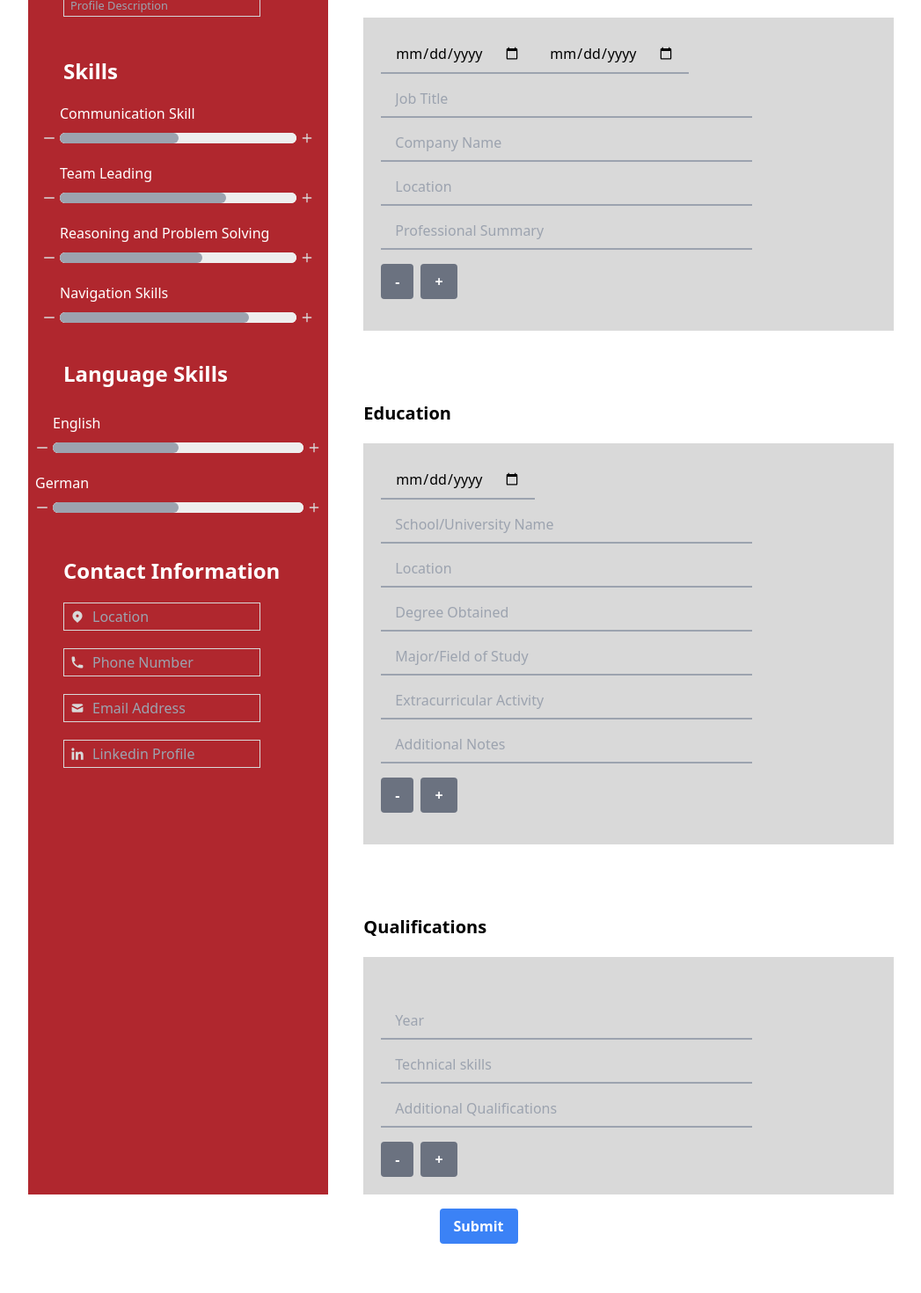
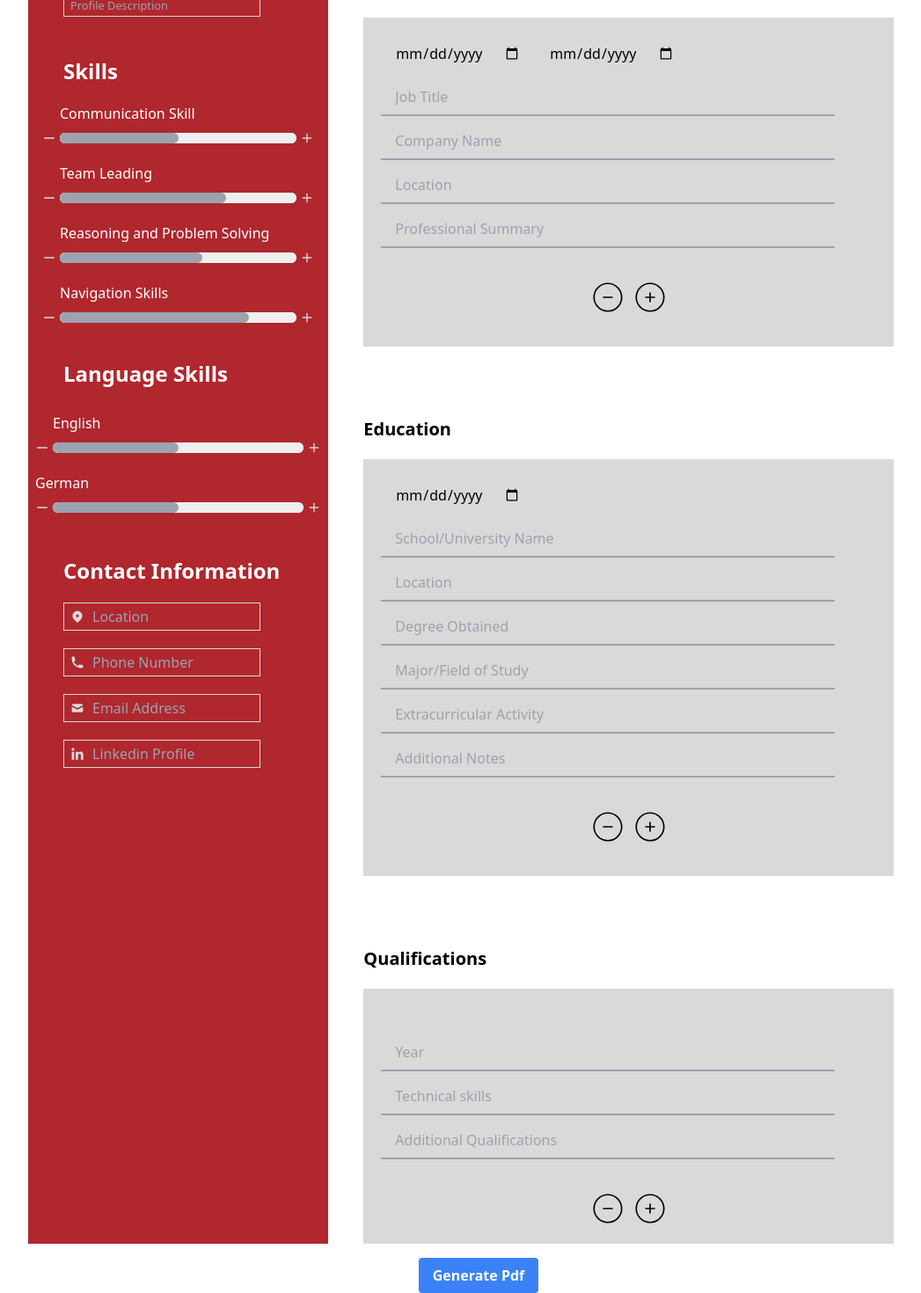
Before and after one commit to surovishimu/cv-project, a React (Vite) app: page / in a window 1280 px wide. Shown: the part 361-1831 px from the top of the page at 88% size, without its empty margins (96-1143 px from the left). Before the commit the page ends 1775 px from the top, so only its background shows below. Built offline with nearby package versions, Linux system fonts and the light colour scheme.

Commit message:
update pdf design

```diff
--- a/src/cv-form/CvForm.jsx
+++ b/src/cv-form/CvForm.jsx
@@ -1,6 +1,7 @@
 import { useState } from "react";
-import { LuPlus, LuPlusCircle } from "react-icons/lu";
-import { HiOutlineMinus, HiOutlineMinusCircle } from "react-icons/hi";
+import { LuPlus } from "react-icons/lu";
+import { HiOutlineMinus } from "react-icons/hi";
+import { CiCircleMinus, CiCirclePlus } from "react-icons/ci";
 import { HiUser } from "react-icons/hi2";
 import { HiOutlinePlus } from "react-icons/hi2";
 import { HiLocationMarker, HiPhone, HiMail } from "react-icons/hi";
@@ -344,7 +345,7 @@ const CvForm = () => {
                                             name={`experienceStart_${index}`}
                                             value={experience.experienceStart}
                                             onChange={(e) => handleChange(index, 'experienceStart', e.target.value, setExperienceFields)}
-                                            className="py-2 px-4 mb-2 border-b-2 border-gray-400 outline-none bg-customgray"
+                                            className="py-2 px-4 mb-2  bg-customgray"
                                         />
                                         <input
                                             type="date"
@@ -352,7 +353,7 @@ const CvForm = () => {
                                             name={`experienceEnd_${index}`}
                                             value={experience.experienceEnd}
                                             onChange={(e) => handleChange(index, 'experienceEnd', e.target.value, setExperienceFields)}
-                                            className="py-2 px-4 mb-2 border-b-2 border-gray-400 outline-none bg-customgray"
+                                            className="py-2 px-4 mb-2  bg-customgray"
                                         />
                                         <input
                                             type="text"
@@ -361,7 +362,7 @@ const CvForm = () => {
                                             value={experience.jobTitle2}
                                             onChange={(e) => handleChange(index, 'jobTitle2', e.target.value, setExperienceFields)}
                                             placeholder='Job Title'
-                                            className="w-9/12 px-4 py-2 mb-2 border-b-2 border-gray-400 outline-none bg-customgray"
+                                            className="w-11/12 px-4 py-2 mb-2 border-b-2 border-gray-400 outline-none bg-customgray "
                                         />
                                         <input
                                             type="text"
@@ -370,7 +371,7 @@ const CvForm = () => {
                                             value={experience.companyName}
                                             onChange={(e) => handleChange(index, 'companyName', e.target.value, setExperienceFields)}
                                             placeholder='Company Name'
-                                            className="w-9/12 px-4 py-2 mb-2 border-b-2 border-gray-400 outline-none bg-customgray"
+                                            className="w-11/12 px-4 py-2 mb-2 border-b-2 border-gray-400 outline-none bg-customgray"
                                         />
                                         <input
                                             type="text"
@@ -379,7 +380,7 @@ const CvForm = () => {
                                             value={experience.location}
                                             onChange={(e) => handleChange(index, 'location', e.target.value, setExperienceFields)}
                                             placeholder='Location'
-                                            className="w-9/12 px-4 py-2 mb-2 border-b-2 border-gray-400 outline-none bg-customgray"
+                                            className="w-11/12 px-4 py-2 mb-2 border-b-2 border-gray-400 outline-none bg-customgray"
                                         />
                                         <input
                                             type="text"
@@ -388,16 +389,16 @@ const CvForm = () => {
                                             value={experience.professionalSummary}
                                             onChange={(e) => handleChange(index, 'professionalSummary', e.target.value, setExperienceFields)}
                                             placeholder='Professional Summary'
-                                            className="w-9/12 px-4 py-2 mb-4 border-b-2 border-gray-400 outline-none bg-customgray"
+                                            className="w-11/12 px-4 py-2 mb-4 border-b-2 border-gray-400 outline-none bg-customgray"
                                         />
+                                        {/* buttons */}
+                                        <div className="flex justify-center items-center mt-5">
 
-                                        <div>
-
-                                            <button type="button" onClick={() => removeField(index, setExperienceFields)} className="bg-gray-500 hover:bg-gray-700 text-white font-bold py-2 px-4 rounded mr-2" disabled={experienceFields.length === 1}>
-                                                -
+                                            <button type="button" onClick={() => removeField(index, setExperienceFields)} className=" cursor-pointer mr-2 hover:text-customRed" disabled={experienceFields.length === 1}>
+                                                <CiCircleMinus className="w-10 h-10 " />
                                             </button>
-                                            <button type="button" onClick={() => addField(setExperienceFields)} className="bg-gray-500 hover:bg-gray-700 text-white font-bold py-2 px-4 rounded">
-                                                +
+                                            <button type="button" onClick={() => addField(setExperienceFields)} className="cursor-pointer hover:text-customRed">
+                                                <CiCirclePlus className="w-10 h-10 " />
                                             </button>
                                         </div>
                                     </div>
@@ -419,7 +420,7 @@ const CvForm = () => {
                                                 name={`eduPassDate_${index}`}
                                                 value={education.eduPassDate}
                                                 onChange={(e) => handleChange(index, 'eduPassDate', e.target.value, setEducationFields)}
-                                                className="py-2 px-4 mb-2 border-b-2 border-gray-400 outline-none bg-customgray"
+                                                className="py-2 px-4 mb-2  bg-customgray"
                                             />
                                             <input
                                                 type="text"
@@ -428,7 +429,7 @@ const CvForm = () => {
                                                 value={education.schoolName}
                                                 onChange={(e) => handleChange(index, 'schoolName', e.target.value, setEducationFields)}
                                                 placeholder='School/University Name'
-                                                className="w-9/12 px-4 py-2 mb-2 border-b-2 border-gray-400 outline-none bg-customgray"
+                                                className="w-11/12 px-4 py-2 mb-2 border-b-2 border-gray-400 outline-none bg-customgray"
                                             />
                                             <input
                                                 type="text"
@@ -437,7 +438,7 @@ const CvForm = () => {
                                                 value={education.edulocation}
                                                 onChange={(e) => handleChange(index, 'edulocation', e.target.value, setEducationFields)}
                                                 placeholder='Location'
-                                                className="w-9/12 px-4 py-2 mb-2 border-b-2 border-gray-400 outline-none bg-customgray"
+                                                className="w-11/12 px-4 py-2 mb-2 border-b-2 border-gray-400 outline-none bg-customgray"
                                             />
                                             <input
                                                 type="text"
@@ -446,7 +447,7 @@ const CvForm = () => {
                                                 value={education.degree}
                                                 onChange={(e) => handleChange(index, 'degree', e.target.value, setEducationFields)}
                                                 placeholder='Degree Obtained'
-                                                className="w-9/12 px-4 py-2 mb-2 border-b-2 border-gray-400 outline-none bg-customgray"
+                                                className="w-11/12 px-4 py-2 mb-2 border-b-2 border-gray-400 outline-none bg-customgray"
                                             />
                                             <input
                                                 type="text"
@@ -455,7 +456,7 @@ const CvForm = () => {
                                                 value={education.major}
                                                 onChange={(e) => handleChange(index, 'major', e.target.value, setEducationFields)}
                                                 placeholder='Major/Field of Study'
-                                                className="w-9/12 px-4 py-2 mb-2 border-b-2 border-gray-400 outline-none bg-customgray"
+                                                className="w-11/12 px-4 py-2 mb-2 border-b-2 border-gray-400 outline-none bg-customgray"
                                             />
                                             <input
                                                 type="text"
@@ -464,7 +465,7 @@ const CvForm = () => {
                                                 value={education.curricularActivity}
                                                 onChange={(e) => handleChange(index, 'curricularActivity', e.target.value, setEducationFields)}
                                                 placeholder='Extracurricular Activity'
-                                                className="w-9/12 px-4 py-2 mb-2 border-b-2 border-gray-400 outline-none bg-customgray"
+                                                className="w-11/12 px-4 py-2 mb-2 border-b-2 border-gray-400 outline-none bg-customgray"
                                             />
                                             <input
                                                 type="text"
@@ -473,16 +474,17 @@ const CvForm = () => {
                                                 value={education.additionalNotes}
                                                 onChange={(e) => handleChange(index, 'additionalNotes', e.target.value, setEducationFields)}
                                                 placeholder='Additional Notes'
-                                                className="w-9/12 px-4 py-2 mb-4 border-b-2 border-gray-400 outline-none bg-customgray"
+                                                className="w-11/12 px-4 py-2 mb-4 border-b-2 border-gray-400 outline-none bg-customgray"
                                             />
 
-                                            <div>
+                                            {/* buttons */}
+                                            <div className="flex justify-center items-center mt-5">
 
-                                                <button type="button" onClick={() => removeField(index, setEducationFields)} className="bg-gray-500 hover:bg-gray-700 text-white font-bold py-2 px-4 rounded mr-2" disabled={educationFields.length === 1}>
-                                                    -
+                                                <button type="button" onClick={() => removeField(index, setEducationFields)} className=" cursor-pointer mr-2 hover:text-customRed" disabled={educationFields.length === 1}>
+                                                    <CiCircleMinus className="w-10 h-10 " />
                                                 </button>
-                                                <button type="button" onClick={() => addField(setEducationFields)} className="bg-gray-500 hover:bg-gray-700 text-white font-bold py-2 px-4 rounded">
-                                                    +
+                                                <button type="button" onClick={() => addField(setEducationFields)} className="cursor-pointer hover:text-customRed">
+                                                    <CiCirclePlus className="w-10 h-10 " />
                                                 </button>
                                             </div>
                                         </div>
@@ -504,7 +506,7 @@ const CvForm = () => {
                                                 value={qualification.year}
                                                 onChange={(e) => handleChange(index, 'year', e.target.value, setQualificationFields)}
                                                 placeholder='Year'
-                                                className="w-9/12 px-4 py-2 mb-2 border-b-2 border-gray-400 outline-none bg-customgray"
+                                                className="w-11/12 px-4 py-2 mb-2 border-b-2 border-gray-400 outline-none bg-customgray"
                                             />
                                             <input
                                                 type="text"
@@ -513,7 +515,7 @@ const CvForm = () => {
                                                 value={qualification.technicalSkills}
                                                 onChange={(e) => handleChange(index, 'technicalSkills', e.target.value, setQualificationFields)}
                                                 placeholder='Technical skills'
-                                                className="w-9/12 px-4 py-2 mb-2 border-b-2 border-gray-400 outline-none bg-customgray"
+                                                className="w-11/12 px-4 py-2 mb-2 border-b-2 border-gray-400 outline-none bg-customgray"
                                             />
                                             <input
                                                 type="text"
@@ -522,15 +524,17 @@ const CvForm = () => {
                                                 value={qualification.additionalQualifications}
                                                 onChange={(e) => handleChange(index, 'additionalQualifications', e.target.value, setQualificationFields)}
                                                 placeholder='Additional Qualifications'
-                                                className="w-9/12 px-4 py-2 mb-4 border-b-2 border-gray-400 outline-none bg-customgray"
+                                                className="w-11/12 px-4 py-2 mb-4 border-b-2 border-gray-400 outline-none bg-customgray"
                                             />
 
-                                            <div>
-                                                <button type="button" onClick={() => removeField(index, setQualificationFields)} className="bg-gray-500 hover:bg-gray-700 text-white font-bold py-2 px-4 rounded mr-2" disabled={qualificationFields.length === 1}>
-                                                    -
+
+                                            <div className="flex justify-center items-center mt-5">
+
+                                                <button type="button" onClick={() => removeField(index, setQualificationFields)} className=" cursor-pointer mr-2 hover:text-customRed" disabled={qualificationFields.length === 1}>
+                                                    <CiCircleMinus className="w-10 h-10 " />
                                                 </button>
-                                                <button type="button" onClick={() => addField(setQualificationFields)} className="bg-gray-500 hover:bg-gray-700 text-white font-bold py-2 px-4 rounded">
-                                                    +
+                                                <button type="button" onClick={() => addField(setQualificationFields)} className="cursor-pointer hover:text-customRed">
+                                                    <CiCirclePlus className="w-10 h-10 " />
                                                 </button>
                                             </div>
                                         </div>
@@ -542,7 +546,7 @@ const CvForm = () => {
                         </div>
                     </div>
                     <div className="mt-4 flex justify-center">
-                        <button className="bg-blue-500 hover:bg-blue-700 text-white font-bold py-2 px-4 rounded">Submit</button>
+                        <button className="bg-blue-500 hover:bg-blue-700 text-white font-bold py-2 px-4 rounded">Generate Pdf</button>
                     </div>
                 </form>
 
```
Also changed, not shown: src/PDF/PdfDownload.jsx (+4 -8 lines).
